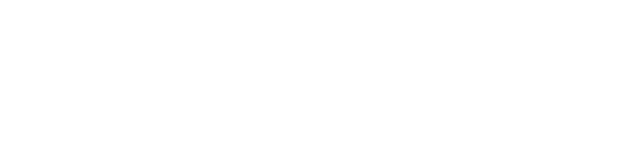
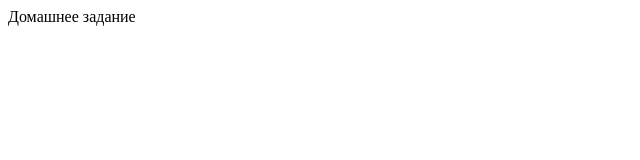
Before and after one commit to Erlan1502/2-nd-course-hw, a plain HTML site: page index.html in a window 1280 px wide. Shown: the whole page, without its empty margins (0-640 px from the left). Drawn offline with Linux system fonts and the light colour scheme.

Commit message:
pushing changes in the new branch

```diff
--- a/index.html
+++ b/index.html
@@ -5,5 +5,7 @@
     <meta name="viewport" content="width=device-width, initial-scale=1.0" />
     <title>Document</title>
   </head>
-  <body></body>
+  <body>
+    Домашнее задание
+  </body>
 </html>
```
